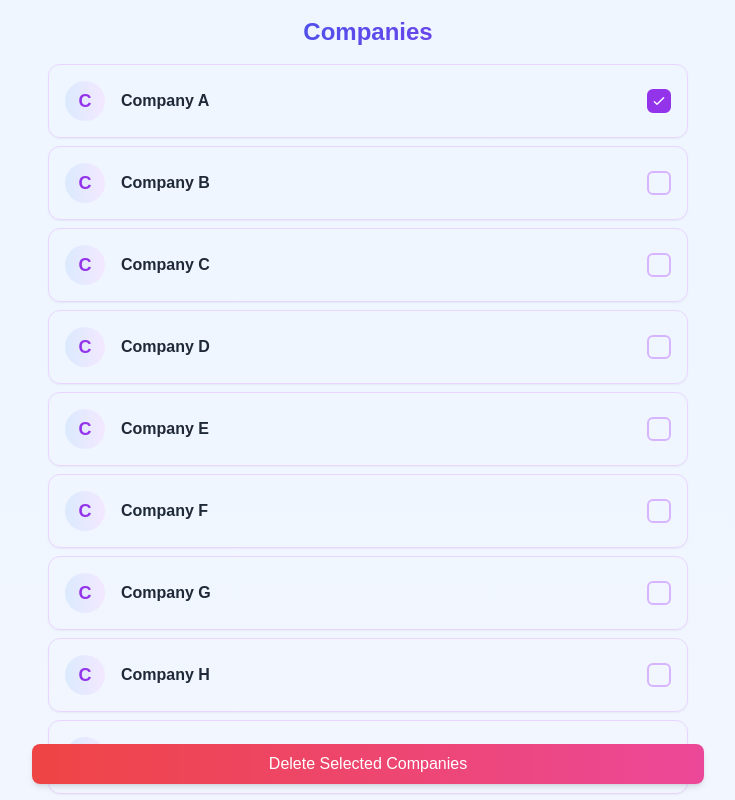
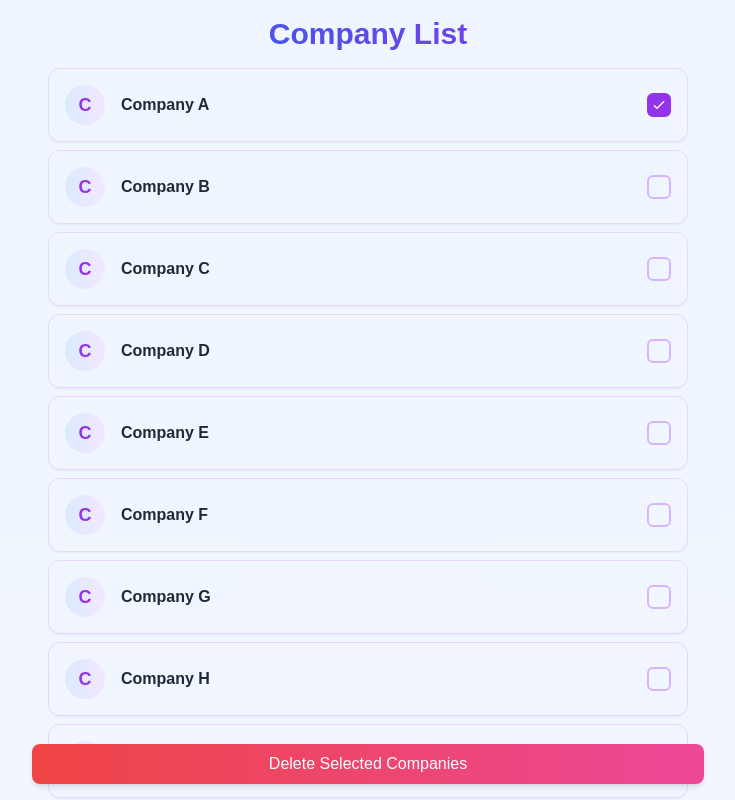
Before and after one commit to santaclousdon/data-discovery-dashboard, a Next.js app: page / in a window 1280 px wide. Both pictures are taken after a click on the label 931 px from the left and 101 px from the top of the page. Shown: the top 800 px of the page, without its empty margins (272-1007 px from the left). Built offline with nearby package versions, Linux system fonts and the light colour scheme.

Commit message:
refactor: refactored codebase

```diff
--- a/app/components/CheckBox.tsx
+++ /dev/null
@@ -1,36 +0,0 @@
-import React from 'react'
-
-type CheckBoxProps = {
- checked: boolean;
- onChange: (checked: boolean) => void;
-}
-
-const CheckBox = ({ checked, onChange }: CheckBoxProps) => {
-  return (
-    <label className="relative inline-flex items-center cursor-pointer">
-    <input
-      type="checkbox"
-      checked={checked}
-      onChange={(e) => onChange(e.target.checked)}
-      className="sr-only peer"
-    />
-    <div className="w-6 h-6 border-2 border-purple-300 rounded-md peer-checked:bg-purple-600 peer-checked:border-purple-600 transition-all duration-200 flex items-center justify-center">
-      <svg
-        className={`w-4 h-4 text-white ${
-          checked ? 'opacity-100' : 'opacity-0'
-        } transition-opacity duration-200`}
-        fill="none"
-        strokeLinecap="round"
-        strokeLinejoin="round"
-        strokeWidth="2"
-        viewBox="0 0 24 24"
-        stroke="currentColor"
-      >
-        <path d="M5 13l4 4L19 7" />
-      </svg>
-    </div>
-  </label>
-  )
-}
-
-export default CheckBox
--- /dev/null
+++ b/app/components/CompanyCard.tsx
@@ -0,0 +1,42 @@
+import React from "react";
+import CheckBox from "./shared/CheckBox";
+import { Company } from "@/types";
+
+type CompanyCardProps = {
+  company: Company;
+  toggleSelectCompany: (companyId: number) => void;
+  checked: boolean;
+};
+
+const CompanyCard: React.FC<CompanyCardProps> = ({
+  company,
+  toggleSelectCompany,
+  checked,
+}) => {
+  return (
+    <div className="flex items-center justify-between p-4 hover:bg-white rounded-xl border border-purple-200 transition-all duration-300 shadow-sm hover:shadow-lg group">
+      <div className="flex items-center space-x-4">
+        <div className="w-10 h-10 rounded-full bg-gradient-to-r from-blue-100 to-purple-100 flex items-center justify-center group-hover:scale-105 transition-transform">
+          <span className="text-lg font-semibold text-purple-600">
+            {company.name.charAt(0)}
+          </span>
+        </div>
+
+        <div className="flex flex-col">
+          <span className="text-gray-800 font-semibold group-hover:text-purple-600 transition-colors">
+            {company.name}
+          </span>
+        </div>
+      </div>
+
+      <div className="flex items-center">
+        <CheckBox
+          checked={checked}
+          onChange={() => toggleSelectCompany(company.id)}
+        />
+      </div>
+    </div>
+  );
+};
+
+export default CompanyCard;
--- a/app/components/CompanyList.tsx
+++ b/app/components/CompanyList.tsx
@@ -1,10 +1,10 @@
 "use client";
 
 import { FC, useEffect, useRef } from "react";
+import CompanyCard from "./CompanyCard";
+import Loading from "./shared/Loading";
 import { useCompanies } from "../hooks/useCompanies";
 import { Company } from "@/types";
-import Loading from "./Loading";
-import CheckBox from "./CheckBox";
 
 const CompanyList: FC = () => {
   const {
@@ -56,36 +56,17 @@ const CompanyList: FC = () => {
 
   return (
     <div className="max-w-2xl mx-auto p-4 relative min-h-screen bg-gradient-to-b from-blue-50 to-purple-50">
-      <h2 className="text-2xl font-bold mb-4 text-center bg-clip-text text-transparent bg-gradient-to-r from-blue-600 to-purple-600">
-        Companies
+      <h2 className="text-3xl font-bold mb-4 text-center bg-clip-text text-transparent bg-gradient-to-r from-blue-600 to-purple-600">
+        Company List
       </h2>
       <div className="space-y-2 mb-20">
         {companies.map((company: Company) => (
-          <div
+          <CompanyCard
             key={company.id}
-            className="flex items-center justify-between p-4 hover:bg-white rounded-xl border border-purple-200 transition-all duration-300 shadow-sm hover:shadow-lg group"
-          >
-            <div className="flex items-center space-x-4">
-              <div className="w-10 h-10 rounded-full bg-gradient-to-r from-blue-100 to-purple-100 flex items-center justify-center group-hover:scale-105 transition-transform">
-                <span className="text-lg font-semibold text-purple-600">
-                  {company.name.charAt(0)}
-                </span>
-              </div>
-
-              <div className="flex flex-col">
-                <span className="text-gray-800 font-semibold group-hover:text-purple-600 transition-colors">
-                  {company.name}
-                </span>
-              </div>
-            </div>
-
-            <div className="flex items-center">
-              <CheckBox
-                checked={selectedCompanies.has(company.id)}
-                onChange={(checked) => toggleSelectCompany(company.id)}
-              />
-            </div>
-          </div>
+            company={company}
+            toggleSelectCompany={toggleSelectCompany}
+            checked={selectedCompanies.has(company.id)}
+          />
         ))}
         <div ref={loadMoreRef} className="h-10">
           {isFetchingNextPage && <Loading />}
--- /dev/null
+++ b/app/components/shared/CheckBox.tsx
@@ -0,0 +1,36 @@
+import React from "react";
+
+type CheckBoxProps = {
+  checked: boolean;
+  onChange: () => void;
+};
+
+const CheckBox: React.FC<CheckBoxProps> = ({ checked, onChange }) => {
+  return (
+    <label className="relative inline-flex items-center cursor-pointer">
+      <input
+        type="checkbox"
+        checked={checked}
+        onChange={(e) => onChange()}
+        className="sr-only peer"
+      />
+      <div className="w-6 h-6 border-2 border-purple-300 rounded-md peer-checked:bg-purple-600 peer-checked:border-purple-600 transition-all duration-200 flex items-center justify-center">
+        <svg
+          className={`w-4 h-4 text-white ${
+            checked ? "opacity-100" : "opacity-0"
+          } transition-opacity duration-200`}
+          fill="none"
+          strokeLinecap="round"
+          strokeLinejoin="round"
+          strokeWidth="2"
+          viewBox="0 0 24 24"
+          stroke="currentColor"
+        >
+          <path d="M5 13l4 4L19 7" />
+        </svg>
+      </div>
+    </label>
+  );
+};
+
+export default CheckBox;
--- a/app/components/Loading.tsx
+++ b/app/components/shared/Loading.tsx
@@ -1,7 +1,7 @@
 import React from "react";
 import type { SVGProps } from "react";
 
-const Loading = (props: SVGProps<SVGSVGElement>) => {
+const Loading: React.FC<SVGProps<SVGSVGElement>> = (props) => {
   return (
     <svg
       xmlns="http://www.w3.org/2000/svg"
--- a/app/hooks/useCompanies.ts
+++ b/app/hooks/useCompanies.ts
@@ -1,11 +1,13 @@
 "use client";
 
-import axios from "axios";
 import { useState } from "react";
 import { useInfiniteQuery } from "@tanstack/react-query";
+import axios from "axios";
 
-const fetchCompanies = async (page: number) => {
-  const { data } = await axios.get(`/api/companies?page=${page}&pageSize=15`);
+const fetchCompanies = async (page: number, pageSize = 15) => {
+  const { data } = await axios.get(
+    `/api/companies?page=${page}&pageSize=${pageSize}`
+  );
   return data;
 };
 
@@ -13,7 +15,6 @@ export const useCompanies = () => {
   const [selectedCompanies, setSelectedCompanies] = useState<Set<number>>(
     new Set()
   );
-
   const {
     data,
     isLoading,
@@ -29,7 +30,7 @@ export const useCompanies = () => {
       if (lastPage.hasMore && lastPage.companies.length > 0) {
         return lastPage.page + 1;
       }
-      return undefined; // Returning undefined signals there's no next page
+      return undefined;
     },
     initialPageParam: 1,
   });
@@ -49,7 +50,6 @@ export const useCompanies = () => {
   };
 
   const deleteSelectedCompanies = () => {
-    console.log("Deleting data for companies:", Array.from(selectedCompanies));
     setSelectedCompanies(new Set());
   };
 
@@ -59,14 +59,12 @@ export const useCompanies = () => {
     }
   };
 
-  console.log(companies);
-
   return {
     companies,
     isLoading,
     isError,
     isFetchingNextPage,
-    isFetching: isFetching || isFetchingNextPage,
+    isFetching: isFetching,
     hasNextPage,
     selectedCompanies,
     toggleSelectCompany,
--- a/app/page.tsx
+++ b/app/page.tsx
@@ -1,7 +1,7 @@
-"use client"
+"use client";
 
+import { QueryClient, QueryClientProvider } from "@tanstack/react-query";
 import CompanyList from "./components/CompanyList";
-import { QueryClient, QueryClientProvider } from "@tanstack/react-query";
 
 const queryClient = new QueryClient();
 
```
